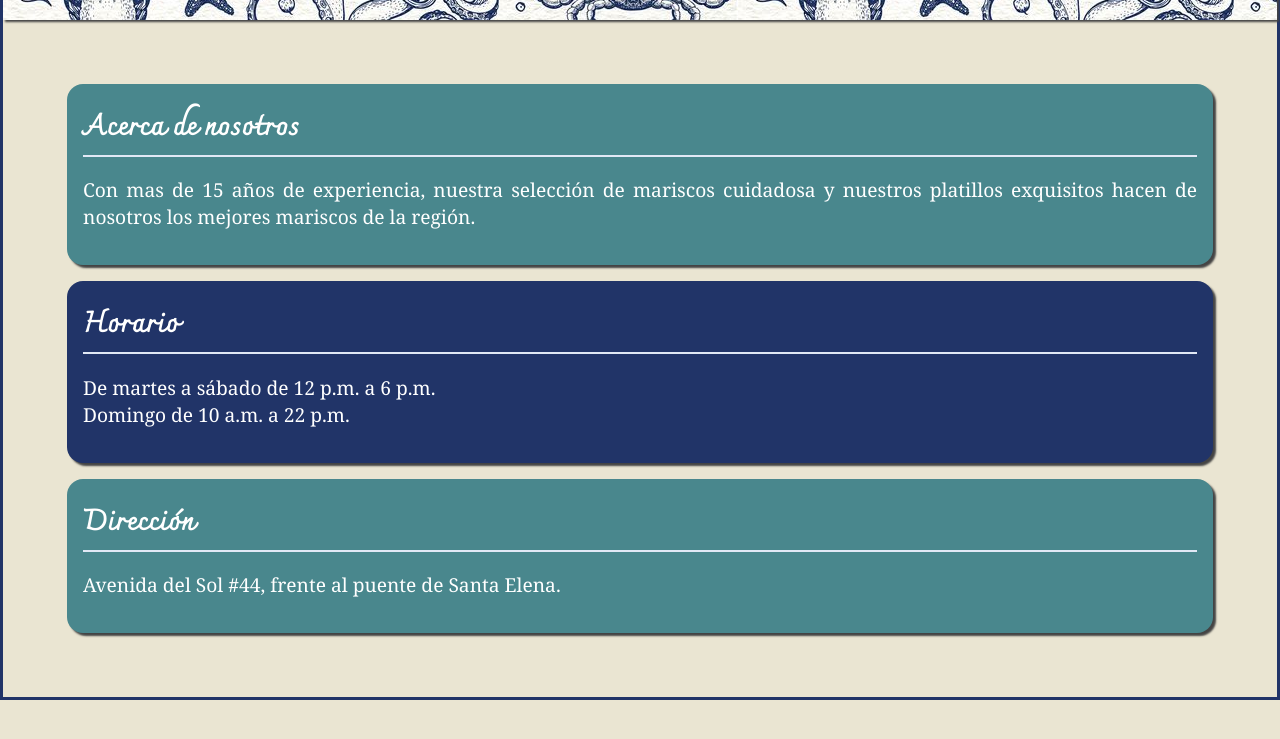
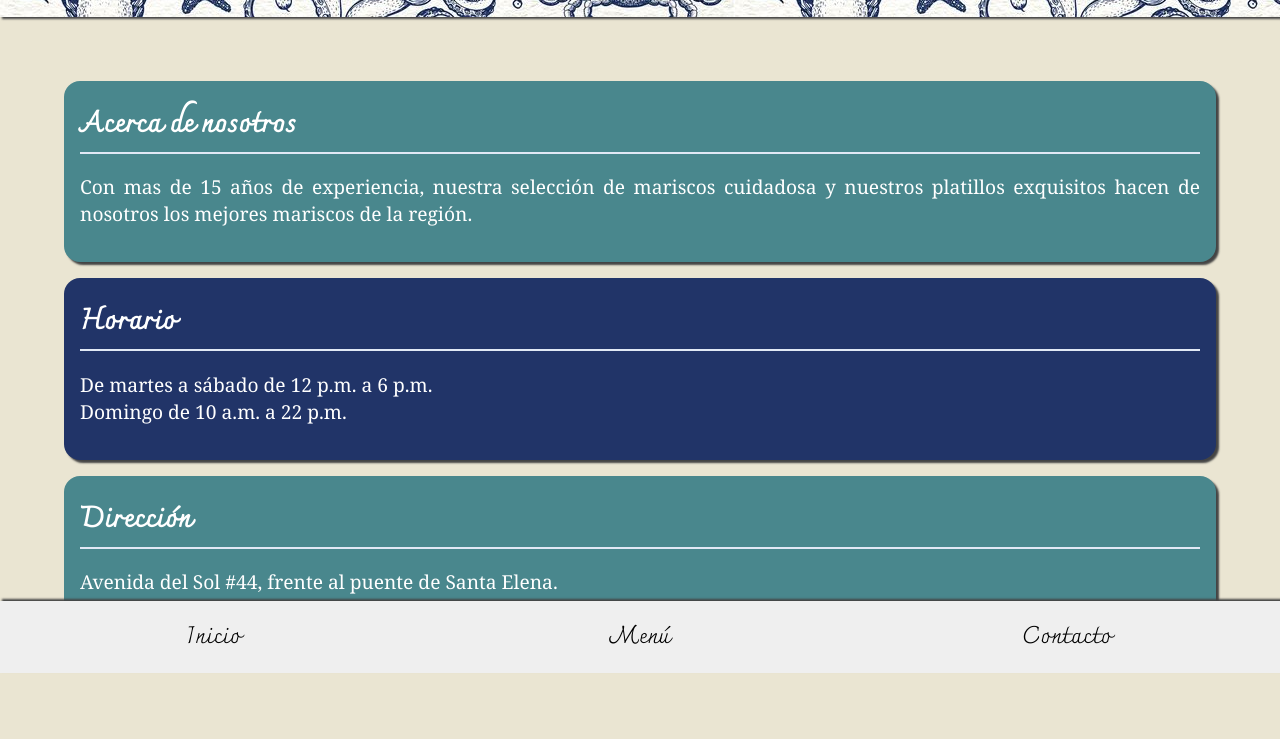
Before and after one commit to ralberrto/restaurant-page, a website built with webpack: page dist/index.html in a window 1280 px wide. Shown: the part 127-866 px from the top of the page. Before the commit the page ends 827 px from the top, so only its background shows below. Built offline with nearby package versions, Linux system fonts and the light colour scheme.

Commit message:
Make basic tabbed footer to navigate page

```diff
--- a/src/style.css
+++ b/src/style.css
@@ -14,6 +14,9 @@
     --background: #EAE5D2;
     --dark-green: #49878D;
     --light-blue: #E1E8F5;
+    --footer: ;
+
+    --footer-height: 9vh;
 }
 
 * {
@@ -29,8 +32,8 @@ body {
 }
 
 div#container {
-    flex: 1 0 100vh;
-    border: 3px solid var(--marine-blue);
+    height: 100%;
+    margin-bottom: var(--footer-height);
 }
 
 header {
@@ -98,3 +101,23 @@ section > div > h2 {
     font-family: "Charmonman";
     margin: 0;
 }
+
+footer {
+    position: fixed;
+    display: flex;
+    bottom: 0;
+    left: 0;
+    height: var(--footer-height);
+    width: 100vw;
+    box-shadow: 2px -2px 2px var(--dark-gray);
+}
+
+footer > button {
+    flex: 1;
+    outline: none;
+    margin: 0;
+    padding: 0;
+    border: none;
+    font-family: "Charmonman";
+    font-size: 1.5rem;
+}
```
Also changed, not shown: dist/index.html.
